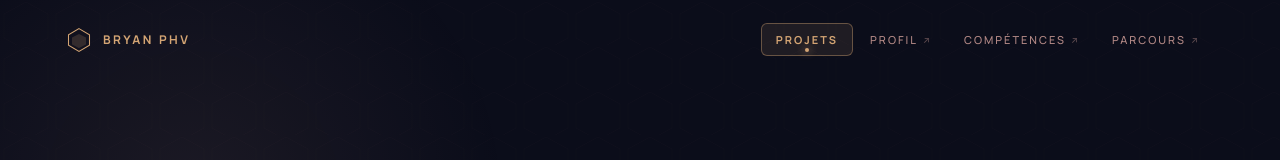
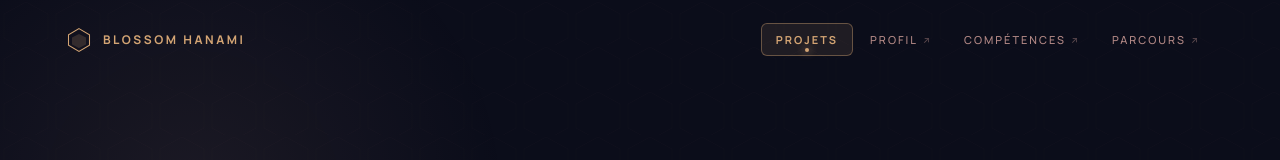
Before and after one commit to phanvanhobryan-dev/mon-portfolio, a React (Vite) app: page / in a window 1280 px wide. Shown: the top 160 px of the page. Built offline with nearby package versions, Linux system fonts and the light colour scheme.

Commit message:
Update App.jsx

```diff
--- a/src/App.jsx
+++ b/src/App.jsx
@@ -341,7 +341,7 @@ function Header({ page, navigate, isMobile }) {
           </svg>
           {!isMobile && (
             <span style={{fontFamily:FONT_BODY, fontSize:12, color:C.gold, letterSpacing:2.5, fontWeight:700, textTransform:"uppercase"}}>
-              Bryan PHV
+              Blossom Hanami
             </span>
           )}
         </button>
```
